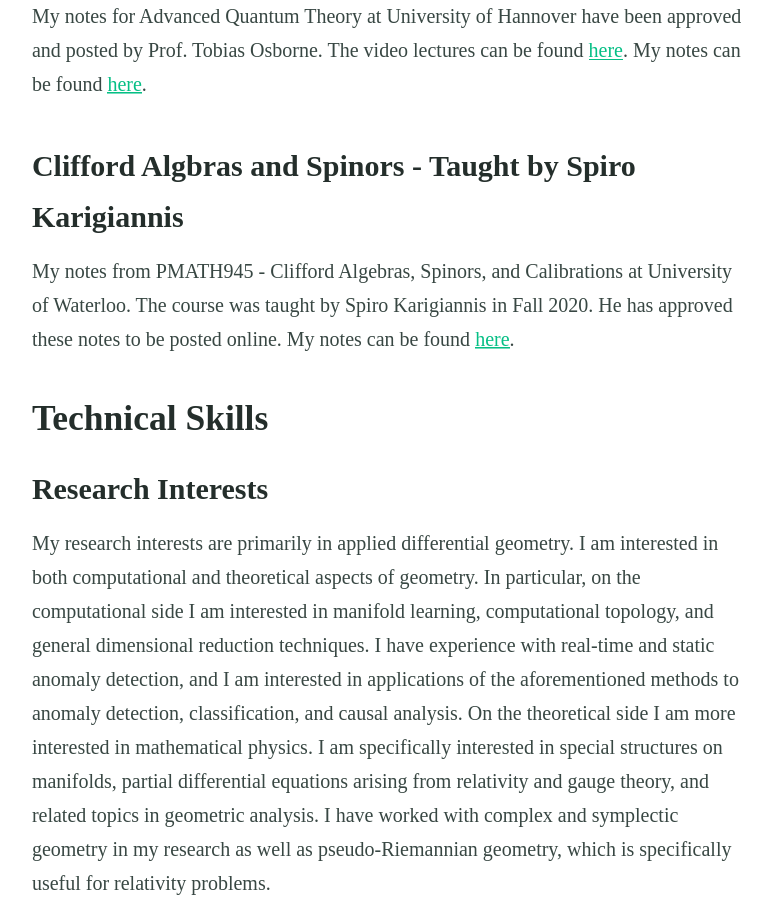
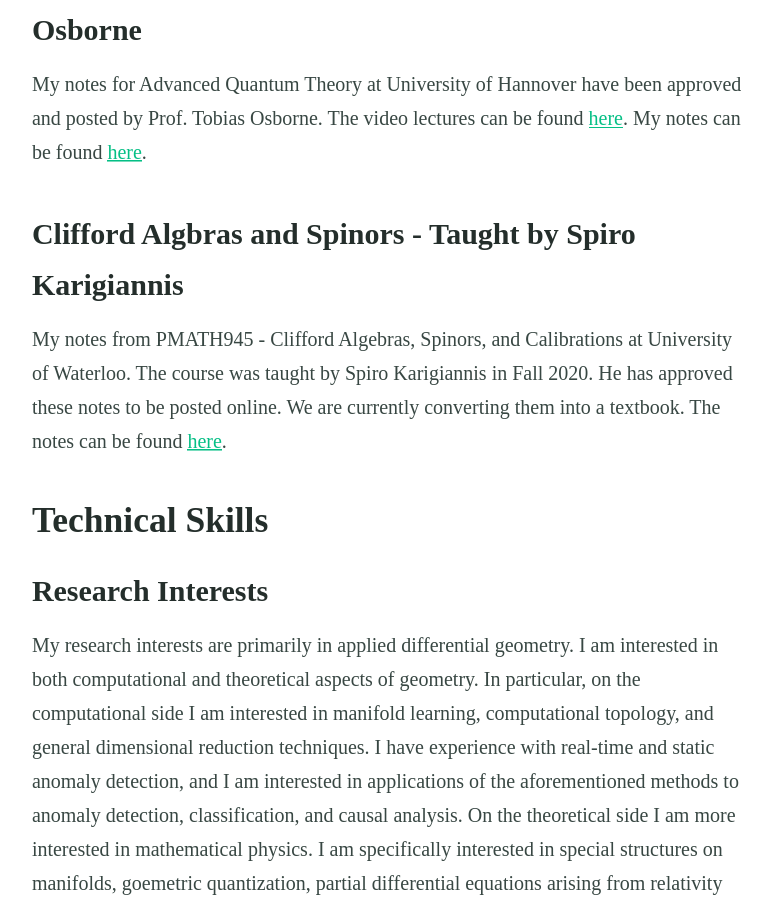
Before and after one commit to mastwood/mastwood.github.io, a Jekyll site: the page built from index.md, in a window 1280 px wide and 900 px high, scrolled down 972 px. Shown: the whole window, without its empty margins (251-1023 px from the left). Built offline with Jekyll 4.4.1, drawn with Linux system fonts in a browser that asks for light colours; some of the changed text lies outside the part shown.

Commit message:
update index

```diff
--- a/index.md
+++ b/index.md
@@ -2,14 +2,12 @@
 title: Michael Astwood
 feature_text: |
   ## Michael Astwood
-  Mathematical Physicist and Software Engineer
+  Mathematical Physicist
 feature_image: "https://picsum.photos/1300/400?image=989"
 excerpt: ""
 ---
 
-I am a software engineer at Sandvine ULC, working in Waterloo Ontario.
-I recently completed a MSc in Mathematics at Wilfrid Laurier University. Before that,
-I completed a BSc in Honours Mathematical Physics at the University of Waterloo.
+I am a PhD Student in Mathematics under the supervision of Dr. Derek Krepski at the University of Manitoba. I completed my MSc in Mathematics at Wilfrid Laurier University under the supervision of Dr. Shengda Hu and Dr. Manuele Santoprete. Before that, I completed a BSc in Honours Mathematical Physics at University of Waterloo, with a minor in Pure Mathematics and a specialization in Astrophysics.
 
 ## Published Notes
 This personal website serves two purposes. First is to act as a kind of resume, and secondly to distribute my publications openly.
@@ -23,7 +21,8 @@
 ### Clifford Algbras and Spinors - Taught by Spiro Karigiannis
 My notes from PMATH945 - Clifford Algebras, Spinors, and Calibrations at University of Waterloo.
 The course was taught by Spiro Karigiannis in Fall 2020. He has approved these notes to be posted online.
-My notes can be found <a href="https://github.com/mastwood/clifford-algebras-notes">here</a>.
+We are currently converting them into a textbook.
+The notes can be found <a href="https://github.com/mastwood/clifford-algebras-notes">here</a>.
 
 
 
@@ -34,8 +33,7 @@
 and theoretical aspects of geometry. In particular, on the computational side I am interested in manifold learning,
 computational topology, and general dimensional reduction techniques. I have experience with real-time and static anomaly detection,
 and I am interested in applications of the aforementioned methods to anomaly detection, classification, and causal analysis.
-On the theoretical side I am more interested in mathematical physics. I am specifically interested in special structures on manifolds,
-partial differential equations arising from relativity and gauge theory, and related topics in geometric analysis. I have worked
+On the theoretical side I am more interested in mathematical physics. I am specifically interested in special structures on manifolds, goemetric quantization, partial differential equations arising from relativity and gauge theory, and related topics in geometric analysis. I have worked
 with complex and symplectic geometry in my research as well as pseudo-Riemannian geometry, which is specifically useful for relativity problems.
 
 ### Programming Languages
```
Also changed, not shown: other parts of index.md (+1 -1 lines).
